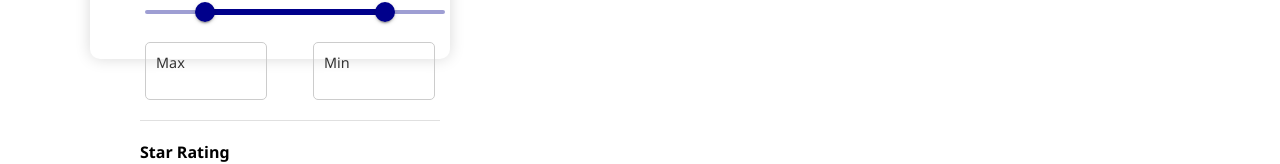
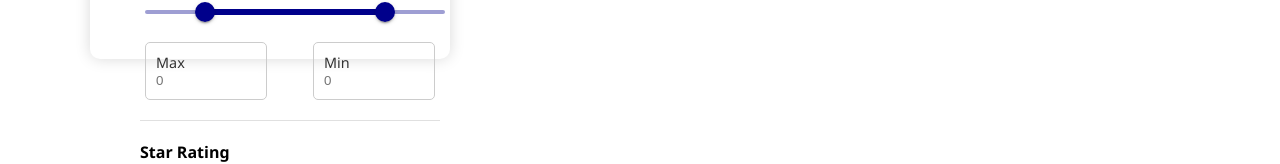
Before and after one commit to Jungstershark/TripLodge, a React (Create React App) app in the folder client/: page /HotelSearch in a window 1280 px wide. Shown: the part 278-442 px from the top of the page. Built offline with nearby package versions, Linux system fonts and the light colour scheme.

Commit message:
pushed changes to filterSection

```diff
--- a/client/src/hotelSearchPage/filterSection/filterSection.js
+++ b/client/src/hotelSearchPage/filterSection/filterSection.js
@@ -22,11 +22,11 @@ const FilterSection = () => {
         <div className="price-range">
           <div className="price-input" onClick={() => focusInput(maxInputRef)}>
             <span>Max</span>
-            <input id="max" type="text" ref={maxInputRef} />
+            <input id="max" type="text" placeholder="0" ref={maxInputRef} />
           </div>
           <div className="price-input" onClick={() => focusInput(minInputRef)}>
             <span>Min</span>
-            <input id="min" type="text" ref={minInputRef} />
+            <input id="min" type="text" placeholder="0" ref={minInputRef} />
           </div>
         </div>
       </div>
```
